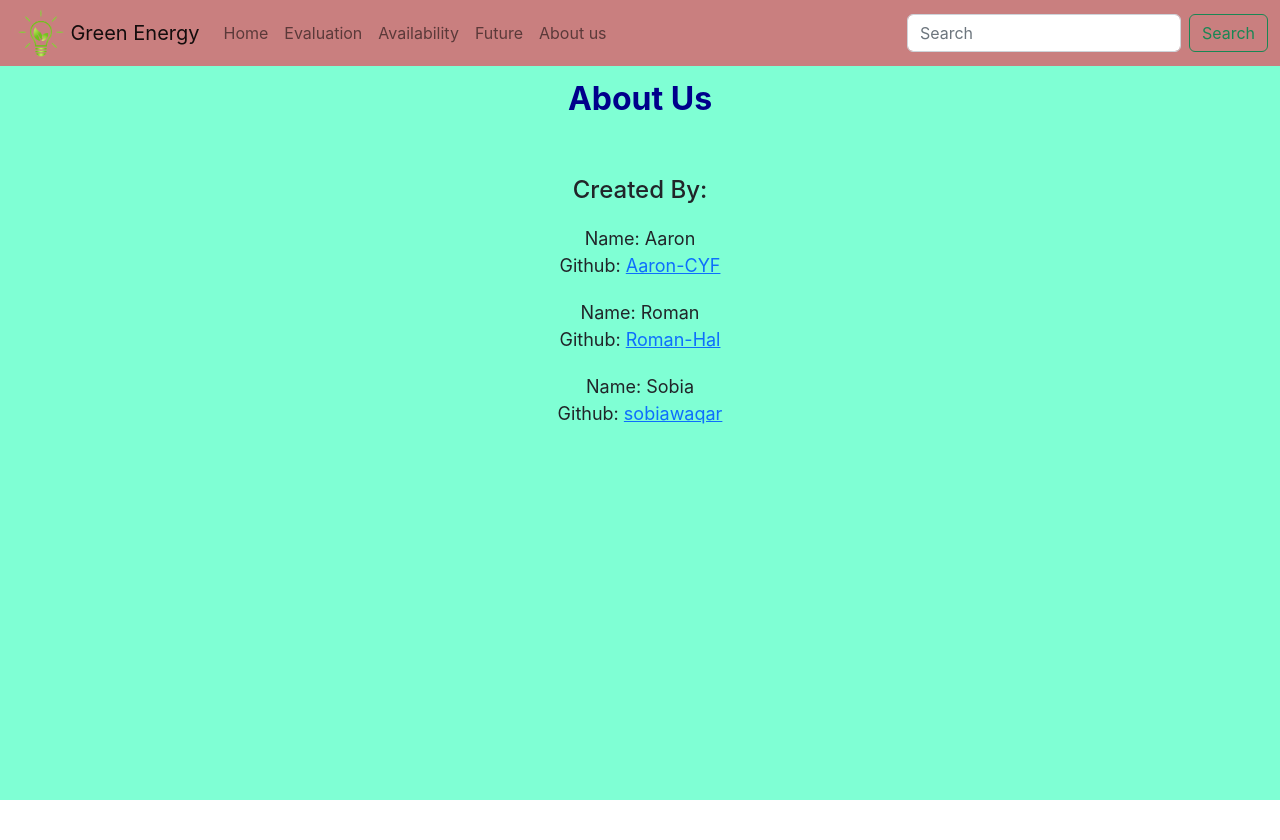
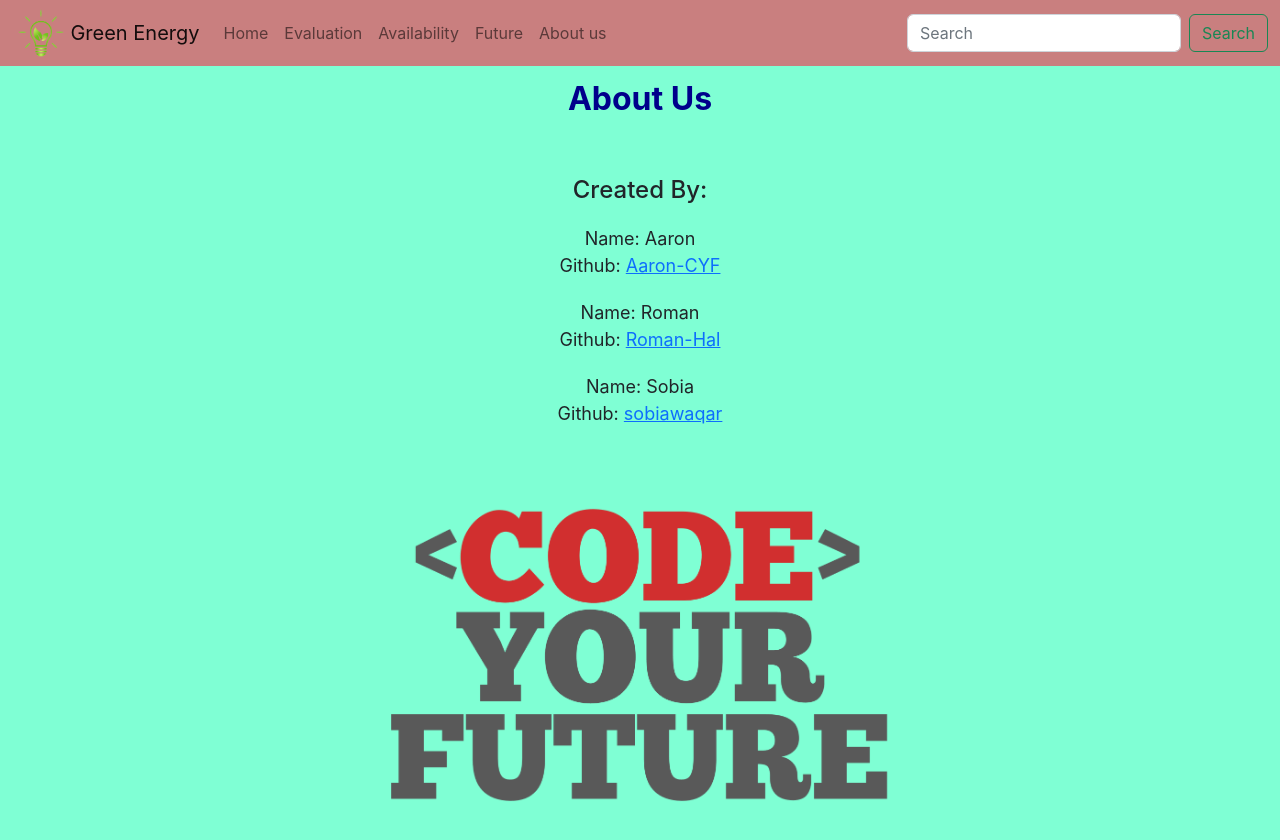
Before and after one commit to Roman-Hal/MiniProject, a React (Create React App) app: page /aboutus in a window 1280 px wide. Shown: the top 840 px of the page. Before the commit the page ends 800 px from the top, so only its background shows below. Built offline with nearby package versions, Linux system fonts and the light colour scheme.

Commit message:
Update_content_AboutUs

```diff
--- a/src/Aboutus.js
+++ b/src/Aboutus.js
@@ -18,6 +18,9 @@ const Aboutus = () => {
           <p>Name: Sobia</p>
           <p>Github: <a target="_blank" rel="noreferrer" href='https://github.com/sobiawaqar'>sobiawaqar</a></p>
         </div>
+        <div className="codeYourFutureWrap">
+        <img id='codeyourfut' alt='Code Your Future' src="./Images/CodeYourFutureLogo1.png" width="100%" />
+        </div>
       </section>
     </div>
   );
--- a/src/App.css
+++ b/src/App.css
@@ -51,19 +51,18 @@ h3 {
   margin-right: auto;
 }
 
+.codeYourFutureWrap {
+  margin-top: 80px;
+  max-width: 500px;
+  margin-left: auto;
+  margin-right: auto;
+}
+
 .future-img-wrapper {
   margin-top: 30px;
   max-width: 850px;
   margin-left: auto;
   margin-right: auto;
-}
-
-ul {
-  list-style-type: none;
-}
-
-ul li {
-  text-align: left;
 }
 
 ol li {
```
Also changed, not shown: public/Images/CodeYourFutureLogo.png (deleted), public/Images/CodeYourFutureLogo1.png (added).
